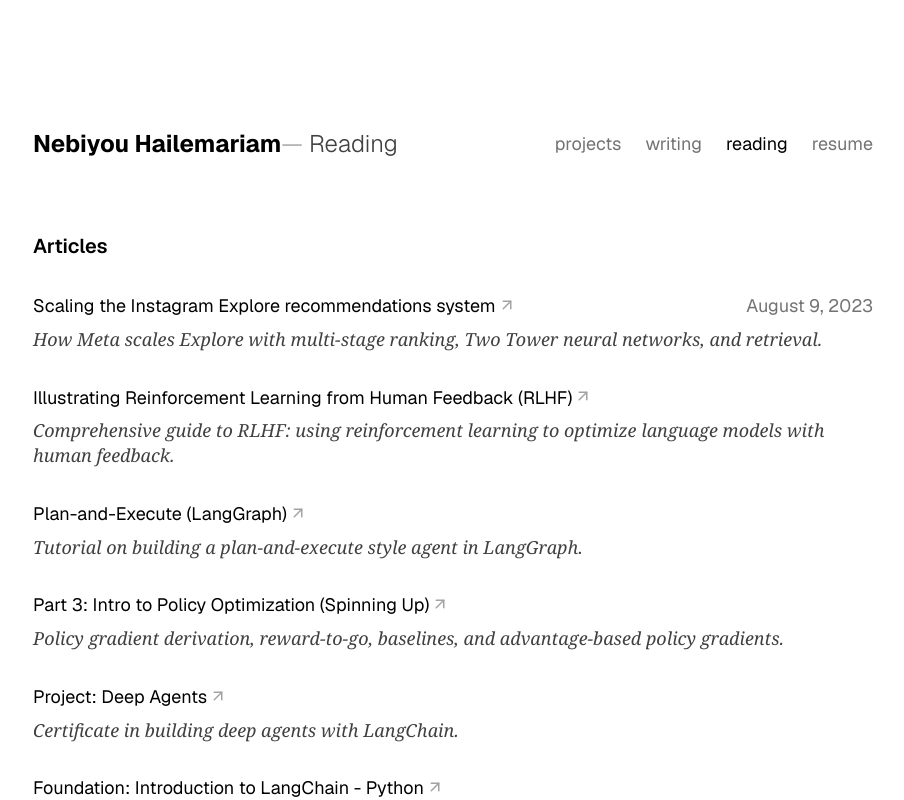
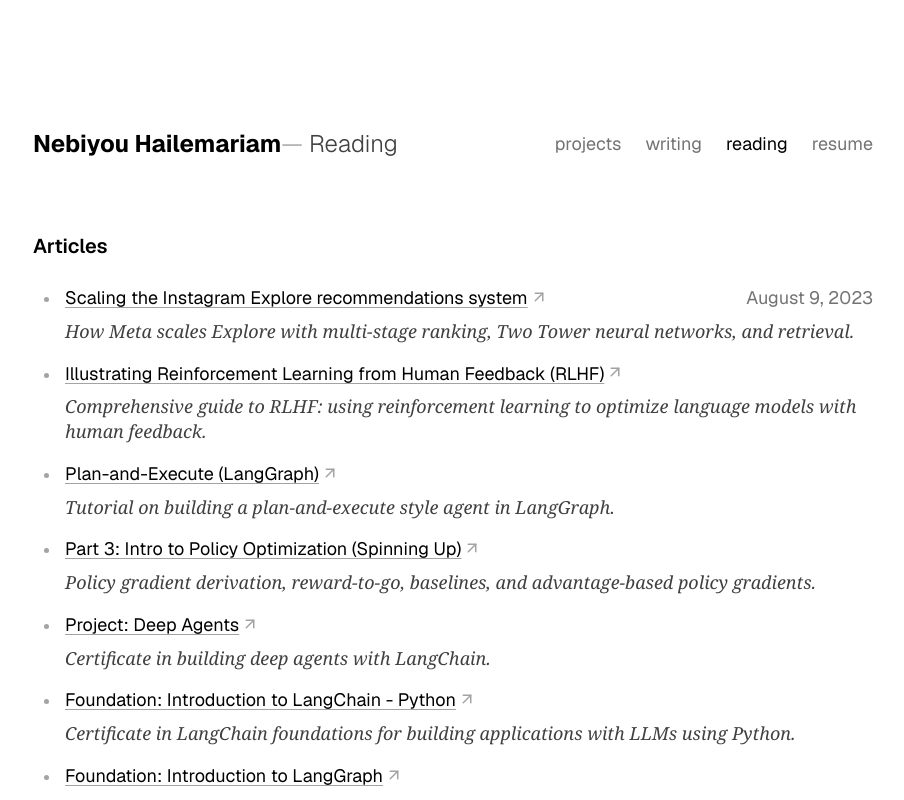
Before and after one commit to nebHailemariam/nebHailemariam.github.io, a Next.js app in the folder my-website/: page /reading in a window 1280 px wide. Shown: the top 800 px of the page, without its empty margins (187-1091 px from the left). Built offline with nearby package versions, Linux system fonts and the light colour scheme.

Commit message:
refactor: render articles with bullets

```diff
--- a/my-website/components/reading/ReadingItem.module.scss
+++ b/my-website/components/reading/ReadingItem.module.scss
@@ -1,15 +1,5 @@
 .item {
-  display: block;
-  margin-left: -0.75rem;
-  margin-right: -0.75rem;
-  padding: 0.5rem 0.75rem;
-  color: inherit;
-  text-decoration: none;
-  transition: background-color 0.15s ease;
-
-  &:hover {
-    background-color: rgb(245 245 245);
-  }
+  padding-left: 0.25rem;
 }
 
 .itemHeader {
@@ -26,6 +16,13 @@
 .itemTitle {
   font-size: var(--text-lg);
   color: var(--color-black);
+  text-decoration: underline;
+  text-decoration-color: #a3a3a3;
+  text-underline-offset: 3px;
+
+  &:hover {
+    text-decoration-color: var(--color-black);
+  }
 }
 
 .externalIcon {
@@ -33,6 +30,7 @@
   margin-left: 0.125rem;
   color: rgb(163 163 163);
   vertical-align: middle;
+  text-decoration: none;
 }
 
 .itemMeta {
@@ -46,6 +44,7 @@
 }
 
 .itemDescription {
+  margin: 0;
   font-size: var(--text-lg);
   line-height: 1.375;
   font-family: Newsreader, ui-serif, Georgia, Cambria, "Times New Roman", Times,
--- a/my-website/components/reading/ReadingItem.tsx
+++ b/my-website/components/reading/ReadingItem.tsx
@@ -7,14 +7,14 @@ type ReadingItemProps = {
 
 export default function ReadingItem({ item }: ReadingItemProps) {
   return (
-    <a
-      href={item.href}
-      className={styles.item}
-      target="_blank"
-      rel="noreferrer"
-    >
+    <li className={styles.item}>
       <div className={styles.itemHeader}>
-        <div className={styles.itemTitle}>
+        <a
+          href={item.href}
+          className={styles.itemTitle}
+          target="_blank"
+          rel="noreferrer"
+        >
           {item.title}
           <span className={styles.externalIcon}>
             <svg
@@ -33,10 +33,10 @@ export default function ReadingItem({ item }: ReadingItemProps) {
               <polyline points="7 7 17 7 17 17" />
             </svg>
           </span>
-        </div>
+        </a>
         {item.meta ? <div className={styles.itemMeta}>{item.meta}</div> : null}
       </div>
-      <div className={styles.itemDescription}>{item.description}</div>
-    </a>
+      <p className={styles.itemDescription}>{item.description}</p>
+    </li>
   );
 }
--- a/my-website/components/reading/ReadingSection.module.scss
+++ b/my-website/components/reading/ReadingSection.module.scss
@@ -15,6 +15,15 @@
 }
 
 .list {
-  display: grid;
-  row-gap: 1rem;
+  margin: 0;
+  padding-left: 1.75rem;
+  list-style-type: disc;
+
+  li::marker {
+    color: rgb(163 163 163);
+  }
+
+  li + li {
+    margin-top: 1rem;
+  }
 }
--- a/my-website/components/reading/ReadingSection.tsx
+++ b/my-website/components/reading/ReadingSection.tsx
@@ -10,11 +10,11 @@ export default function ReadingSection({ section }: ReadingSectionProps) {
   return (
     <section className={styles.section}>
       <h2 className={styles.heading}>{section.title}</h2>
-      <div className={styles.list}>
+      <ul className={styles.list}>
         {section.items.map((item) => (
           <ReadingItem key={item.href} item={item} />
         ))}
-      </div>
+      </ul>
     </section>
   );
 }
```
